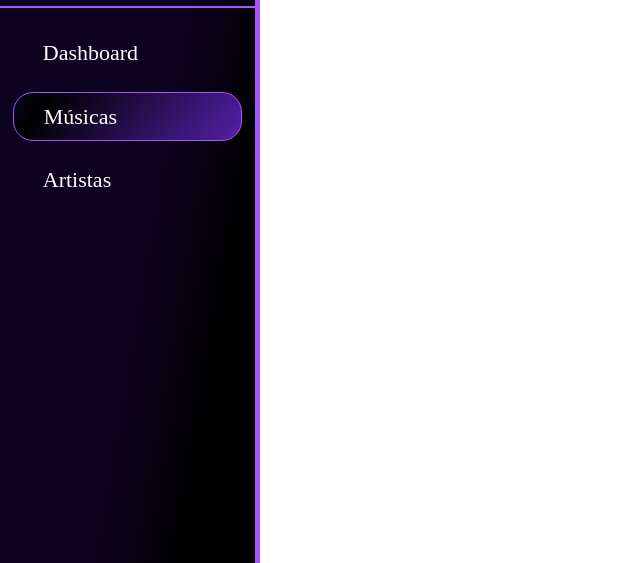
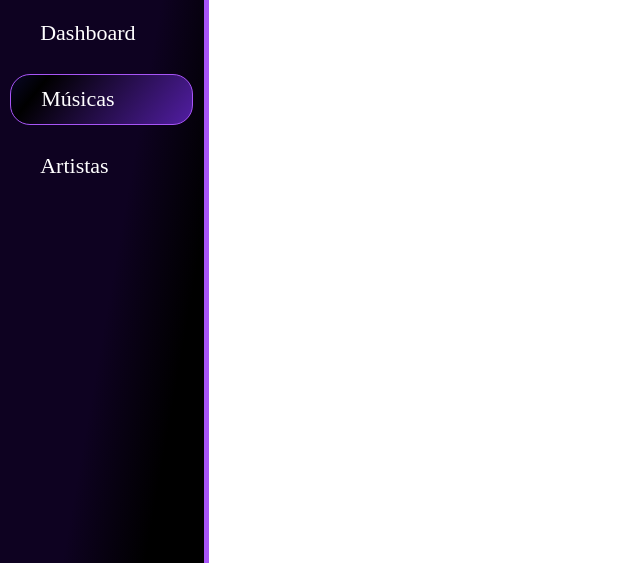
Before and after one commit to grupo5-pi/beatwise, a website: page public/listaMusica.html in a window 1280 px wide. Shown: the part 141-704 px from the top of the page, without its empty margins (0-640 px from the left). Drawn offline with Linux system fonts and the light colour scheme.

Commit message:
fix: Corrige o estilo da sidebar

```diff
--- a/public/css/listas.css
+++ b/public/css/listas.css
@@ -17,3 +17,8 @@
     --color-bw-indigo: #4F46E5;
     --color-bw-accent: #A855F7;
 }
+
+body {
+    height: 100vh;
+    width: 100%;
+}
--- a/public/css/style.css
+++ b/public/css/style.css
@@ -18,13 +18,19 @@
     --color-bw-accent: #A855F7;
 }
 
+body {
+    height: 100vh;
+    width: 100%;
+}
+
 .sidebar {
     display: flex;
     flex-direction: column;
-    height: 768px;
-    width: 260px;
-background: linear-gradient(280deg,rgba(0, 0, 0, 1) 22%, rgba(14, 2, 33, 1) 46%, rgba(14, 2, 33, 1) 89%);
+    height: 100%;
+    width: 16.3%;
+    background: linear-gradient(280deg,rgba(0, 0, 0, 1) 22%, rgba(14, 2, 33, 1) 46%, rgba(14, 2, 33, 1) 89%);
     border-right: solid 5px var(--color-bw-accent);
+    z-index: 999;
 }
 
 .sidebar hr {
--- a/public/listaMusica.html
+++ b/public/listaMusica.html
@@ -27,7 +27,11 @@
             <img src="./assets/imgs/logo_B.png" alt="foto de perfil">
             <div class="usuario" id="nome-usuario">Pedro</div>
         </div>
-        </sidebar>
+    </aside>
+
+    <div class="content">
+
+    </div>
 </body>
 
 </html>
```
